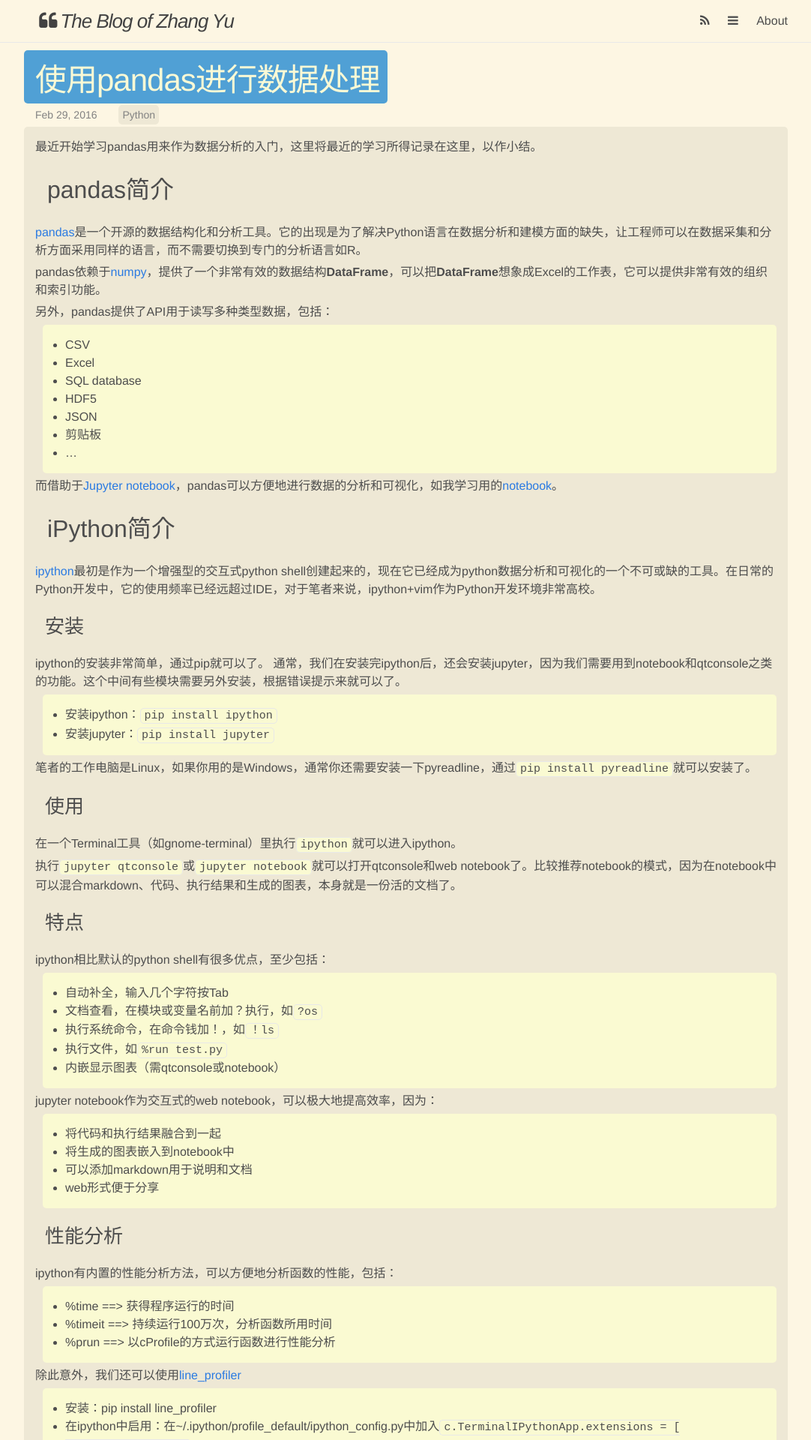
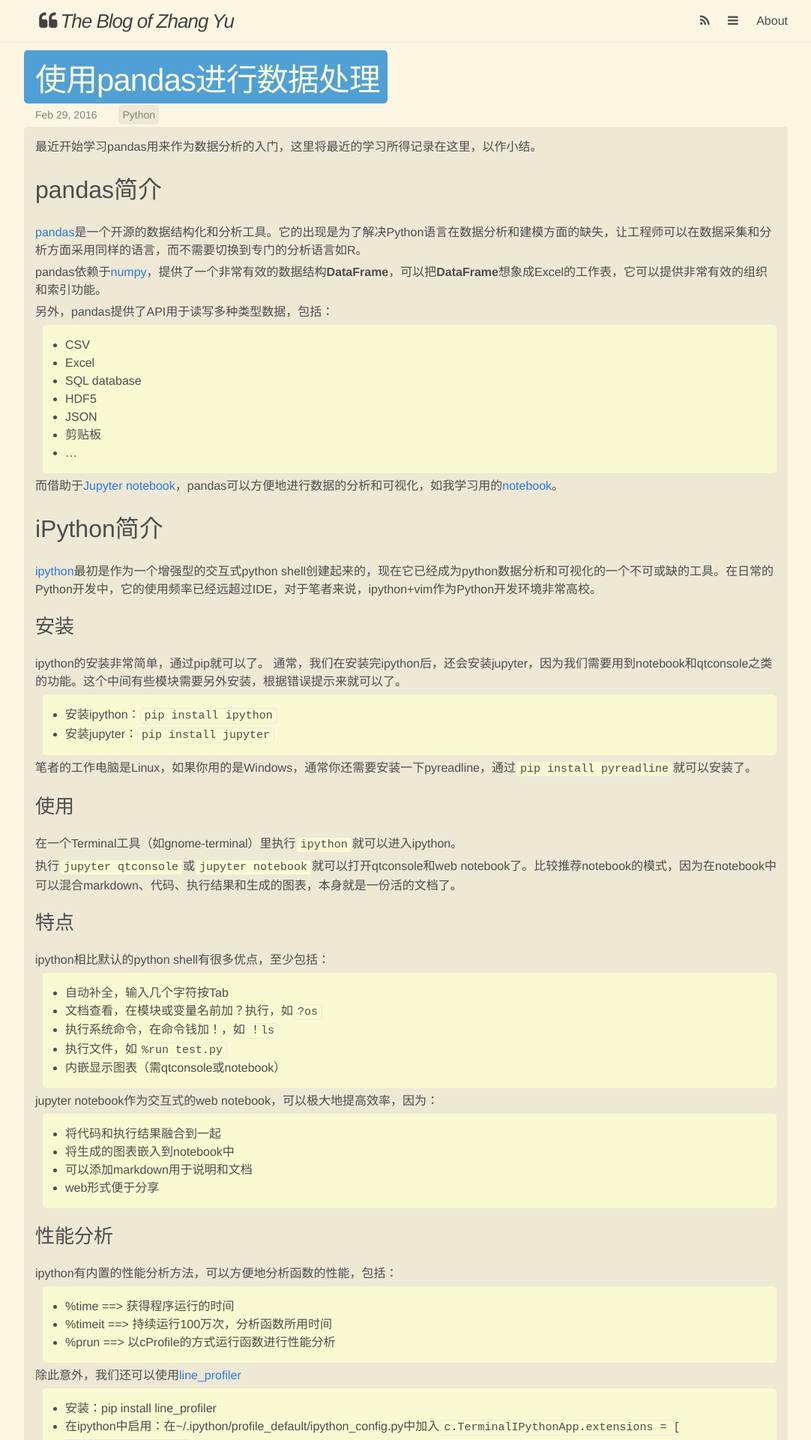
Before and after one commit to feiyuw/feiyuw.github.io, a Jekyll site: the page built from _posts/2016-02-29-use-pandas-as-data-processor.md, in a window 1280 px wide. Shown: the top 1920 px of the page at 75% size, without its empty margins (91-1173 px from the left). Built offline with Jekyll 4.4.1, drawn with Linux system fonts in a browser that asks for light colours; nearby versions of some CDN libraries; comment, search, counter and statistics services are not loaded.

Commit message:
only padding on top and bottom for h*

```diff
--- a/_sass/_base.scss
+++ b/_sass/_base.scss
@@ -87,7 +87,8 @@
  */
 h1, h2, h3, h4, h5, h6 {
     font-weight: 300;
-    padding: 0.5em;
+    padding-top: 0.5em;
+    padding-bottom: 0.5em;
 }
 
 
```
